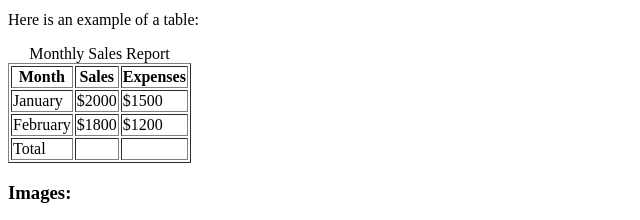
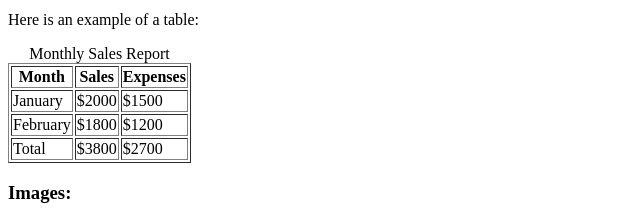
Before and after one commit to IvanCase/Lab2, a plain HTML site: page news.html in a window 1280 px wide. Shown: the part 860-1080 px from the top of the page, 0-640 px from the left. Drawn offline with Linux system fonts and the light colour scheme.

Commit message:
Total changes

```diff
--- a/news.html
+++ b/news.html
@@ -104,8 +104,8 @@ Description : A simple HTML file.
 			<tfoot>
 				<tr>
 					<td>Total</td>
-					<td><!--Put column total here--></td>
-					<td><!--Put column total here--></td>
+					<td>$3800</td>
+					<td>$2700</td>
 				</tr>
 			</tfoot>
         </table>
```
